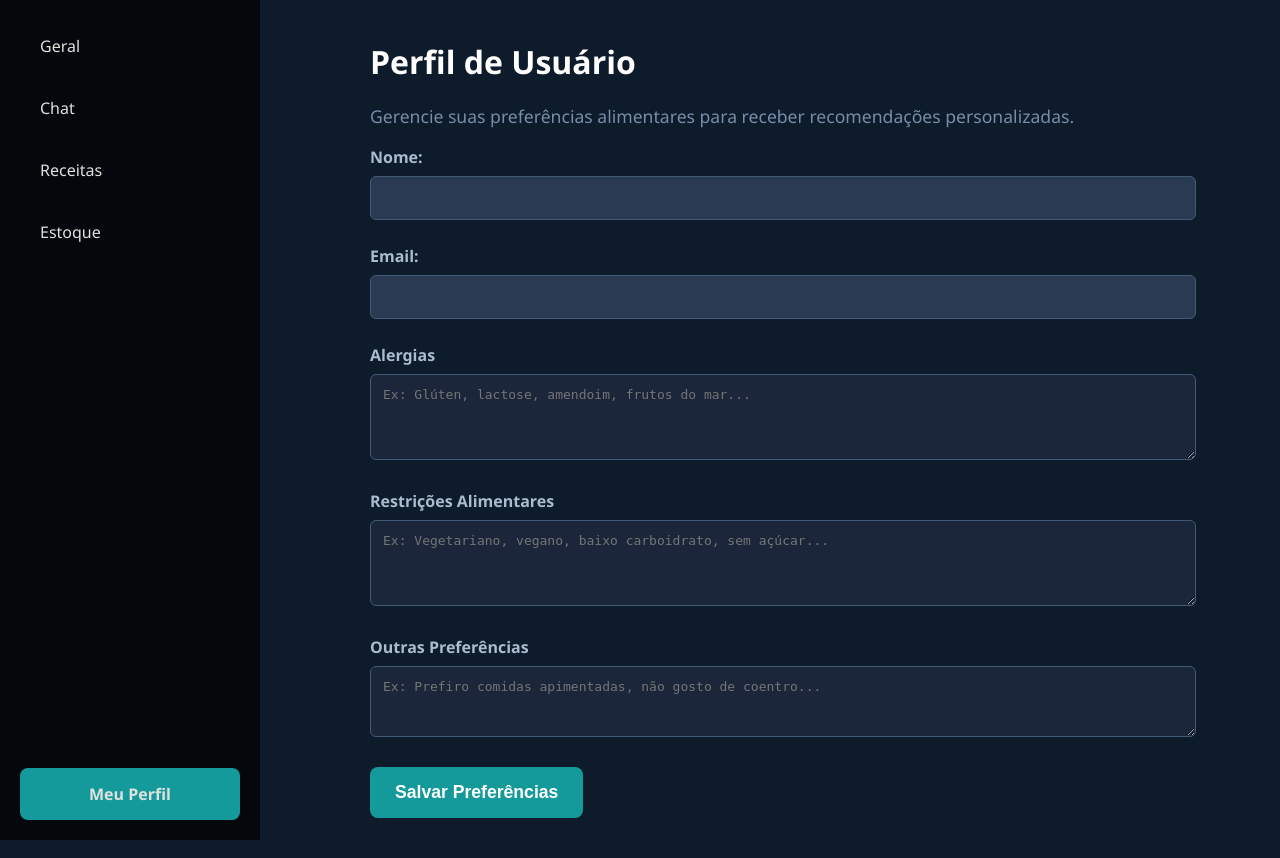
After one commit to MarvinCristhian07/MyGeli-CleanArchitecture, a Flask app: template web-app/templates/profile-page.html in a window 1280 px wide. The commit adds this page. Run offline with Flask 3, Linux system fonts and the light colour scheme; the template is opened without the code that fills it, so the values that code supplies are empty.

```diff
--- a/web-app/app.py
+++ b/web-app/app.py
@@ -5,6 +5,8 @@ from mysql.connector import errorcode, IntegrityError
 import os
 import hashlib
 from datetime import datetime, timedelta
+import json
+from infrastructure.database_repository import UserProfileRepository, MySQLConnection
 
 # --- Configurações Comuns ---
 DB_CONFIG = {
@@ -70,6 +72,9 @@ class UserDBService:
             cnx.close()
 
 db_service = UserDBService(DB_CONFIG)
+
+mysql_connection = MySQLConnection(DB_CONFIG['host'], DB_CONFIG['user'], DB_CONFIG['password'], DB_CONFIG['database'])
+user_profile_repo = UserProfileRepository(mysql_connection)
 
 # --- Rotas ---
 
@@ -203,10 +208,47 @@ def general_page():
 
 @app.route('/chatbot') # Defines the URL, e.g., http://127.0.0.1:5000/chatbot
 def chatbot_page():
-    # Add protection: Check if user is logged in
     if 'user_id' not in session:
         return redirect(url_for('login'))
-    return render_template('chatbot-page.html') # Tells Flask to render this HTML file
+    return render_template('chatbot-page.html')
+
+@app.route('/profile', methods=['GET', 'POST'])
+def profile():
+    if 'user_id' not in session:
+        return redirect(url_for('login'))
+
+    user_id = session['user_id']
+    success_message = None
+
+    if request.method == 'POST':
+        preferences_data = {
+            'allergies': request.form.get('allergies', ''),
+            'dietary_restrictions': request.form.get('dietary_restrictions', ''),
+            'other': request.form.get('other', '')
+        }
+        # Converte o dicionário para uma string JSON
+        preferences_json = json.dumps(preferences_data)
+
+        try:
+            user_profile_repo.update_user_preferences(user_id, preferences_json)
+            success_message = "Preferências salvas com sucesso!"
+        except RuntimeError as e:
+            print(e)
+            pass
+
+    # Busca os dados atuais do usuário (para GET e para recarregar após POST)
+    user_data = user_profile_repo.get_user_details_by_id(user_id)
+
+    user_preferences = {'allergies': '', 'dietary_restrictions': '', 'other': ''}
+    if user_data.get('preferencias'):
+        user_preferences = json.loads(user_data['preferencias'])
+
+    return render_template(
+        'profile-page.html',
+        user=user_data,
+        user_preferences=user_preferences,
+        success_message=success_message
+    )
 
 
 if __name__ == '__main__':
--- /dev/null
+++ b/web-app/static/profile-page/style.css
@@ -0,0 +1,125 @@
+/* Crie este arquivo em static/profile-page/style.css */
+
+body {
+    font-family: 'Segoe UI', Tahoma, Geneva, Verdana, sans-serif;
+    background-color: #0D1B2A; /* Cor de fundo escura, similar à imagem */
+    color: #E0E1DD;
+    margin: 0;
+    display: flex;
+}
+
+.nav-drawer {
+    width: 220px;
+    background-color: #04080D;
+    padding: 20px;
+    height: 100vh;
+    display: flex;
+    flex-direction: column;
+    justify-content: space-between;
+}
+
+.nav-drawer ul {
+    list-style-type: none;
+    padding: 0;
+    margin: 0;
+}
+
+.nav-drawer ul li a {
+    color: #E0E1DD;
+    text-decoration: none;
+    display: block;
+    padding: 15px 20px;
+    border-radius: 8px;
+    margin-bottom: 10px;
+}
+
+.nav-drawer ul li a:hover {
+    background-color: #1B263B;
+}
+
+.nav-profile-link a {
+     color: #E0E1DD;
+    text-decoration: none;
+    display: block;
+    padding: 15px 20px;
+    border-radius: 8px;
+    text-align: center;
+}
+
+.nav-profile-link a.active {
+    background-color: #159A9C; /* Destaque azul/verde */
+    font-weight: bold;
+}
+
+.container {
+    flex-grow: 1;
+    padding: 40px;
+    max-width: 800px;
+    margin: 0 auto;
+}
+
+header h1 {
+    color: #FFFFFF;
+    margin-top: 0;
+}
+
+header p {
+    color: #778DA9;
+    font-size: 1.1em;
+}
+
+.form-group {
+    margin-bottom: 25px;
+}
+
+.form-group label {
+    display: block;
+    margin-bottom: 8px;
+    font-weight: bold;
+    color: #A9BCD0;
+}
+
+.form-group input,
+.form-group textarea {
+    width: 100%;
+    padding: 12px;
+    background-color: #1B263B;
+    border: 1px solid #415A77;
+    border-radius: 6px;
+    color: #E0E1DD;
+    font-size: 1em;
+}
+
+.form-group input:disabled {
+    background-color: #2a3a52;
+    cursor: not-allowed;
+}
+
+
+textarea {
+    resize: vertical;
+}
+
+.btn-save {
+    background-color: #159A9C;
+    color: white;
+    padding: 15px 25px;
+    border: none;
+    border-radius: 8px;
+    cursor: pointer;
+    font-size: 1.1em;
+    font-weight: bold;
+    transition: background-color 0.3s;
+}
+
+.btn-save:hover {
+    background-color: #117a7d;
+}
+
+.alert.success {
+    padding: 15px;
+    margin-bottom: 20px;
+    background-color: #2a9d8f;
+    color: white;
+    border-radius: 6px;
+}
--- /dev/null
+++ b/web-app/templates/profile-page.html
@@ -0,0 +1,72 @@
+<!-- Crie este arquivo em templates/profile-page.html -->
+
+<!DOCTYPE html>
+<html lang="pt-BR">
+<head>
+    <meta charset="UTF-8">
+    <meta name="viewport" content="width=device-width, initial-scale=1.0">
+    <title>Meu Perfil | MyGeli</title>
+    <!-- Link para um novo arquivo CSS que vamos criar -->
+    <link rel="stylesheet" href="{{ url_for('static', filename='profile-page/style.css') }}">
+</head>
+<body>
+
+    <nav class="nav-drawer">
+        <ul>
+            <!-- Adicione links para outras páginas conforme necessário -->
+            <li><a href="{{ url_for('general_page') }}">Geral</a></li>
+            <li><a href="{{ url_for('chatbot_page') }}">Chat</a></li>
+            <li><a href="#">Receitas</a></li>
+            <li><a href="#">Estoque</a></li>
+            <!-- Opcional: Adicionar um link de logout -->
+        </ul>
+        <div class="nav-profile-link">
+             <a href="{{ url_for('profile') }}" class="active">Meu Perfil</a>
+        </div>
+    </nav>
+
+    <div class="container">
+        <header>
+            <h1>Perfil de Usuário</h1>
+            <p>Gerencie suas preferências alimentares para receber recomendações personalizadas.</p>
+        </header>
+
+        <!-- Mensagem de sucesso -->
+        {% if success_message %}
+            <div class="alert success">{{ success_message }}</div>
+        {% endif %}
+
+        <form method="POST" action="{{ url_for('profile') }}">
+            <div class="form-group">
+                <label for="name">Nome:</label>
+                <!-- O campo 'name' não será editável neste formulário -->
+                <input type="text" id="name" name="name" value="{{ user.nome }}" disabled>
+            </div>
+
+            <div class="form-group">
+                <label for="email">Email:</label>
+                 <!-- O campo 'email' não será editável neste formulário -->
+                <input type="email" id="email" name="email" value="{{ user.email }}" disabled>
+            </div>
+
+            <div class="form-group">
+                <label for="allergies">Alergias</label>
+                <textarea id="allergies" name="allergies" rows="4" placeholder="Ex: Glúten, lactose, amendoim, frutos do mar...">{{ user_preferences.allergies }}</textarea>
+            </div>
+
+            <div class="form-group">
+                <label for="dietary_restrictions">Restrições Alimentares</label>
+                <textarea id="dietary_restrictions" name="dietary_restrictions" rows="4" placeholder="Ex: Vegetariano, vegano, baixo carboidrato, sem açúcar...">{{ user_preferences.dietary_restrictions }}</textarea>
+            </div>
+
+            <div class="form-group">
+                <label for="other">Outras Preferências</label>
+                <textarea id="other" name="other" rows="3" placeholder="Ex: Prefiro comidas apimentadas, não gosto de coentro...">{{ user_preferences.other }}</textarea>
+            </div>
+
+            <button type="submit" class="btn-save">Salvar Preferências</button>
+        </form>
+    </div>
+
+</body>
+</html>
```
Also changed, not shown: web-app/domain/user.py (+8 -3 lines), web-app/infrastructure/database_repository.py (+30 -0 lines), web-app/static/chatbot-page/script.js (+26 -5 lines), web-app/static/chatbot-page/style.css (+28 -1 lines), web-app/templates/chatbot-page.html (+7 -3 lines).
